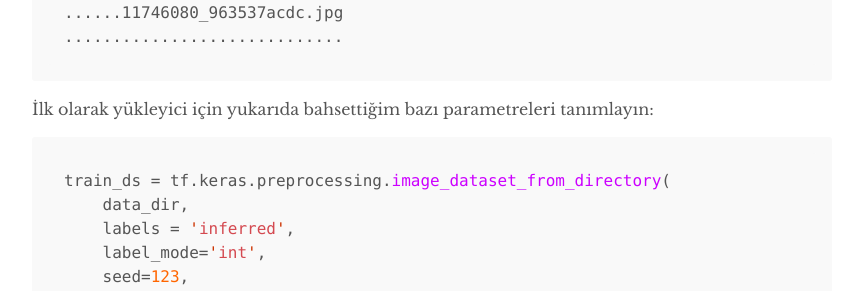
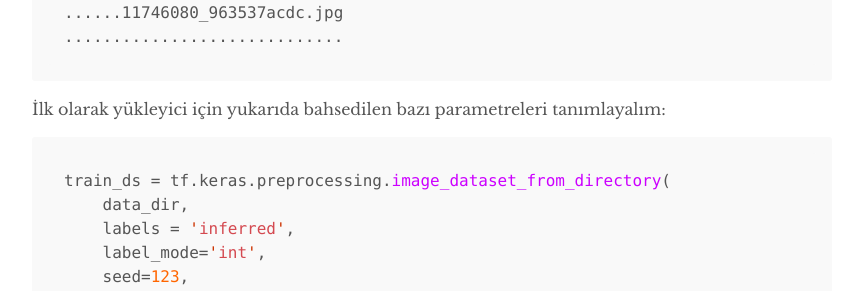
Before and after one commit to mmuratarat/turkish, a Jekyll site: the page built from _posts/2021-03-15-reading-images-into-TF.md, in a window 1280 px wide and 900 px high, scrolled down 4553 px. Shown: the part 161-452 px from the top of the window, without its empty margins (208-1071 px from the left). Built offline with Jekyll 4.4.1, drawn with Linux system fonts in a browser that asks for light colours; formulas are drawn with MathJax 3; comment, search, counter and statistics services are not loaded.

Commit message:
Update 2021-03-15-reading-images-into-TF.md

````diff
--- a/_posts/2021-03-15-reading-images-into-TF.md
+++ b/_posts/2021-03-15-reading-images-into-TF.md
@@ -136,7 +136,7 @@ flower_photos/
 .............................
 ```
 
-İlk olarak yükleyici için yukarıda bahsettiğim bazı parametreleri tanımlayın:
+İlk olarak yükleyici için yukarıda bahsedilen bazı parametreleri tanımlayalım:
 
 ```python
 train_ds = tf.keras.preprocessing.image_dataset_from_directory(
````
